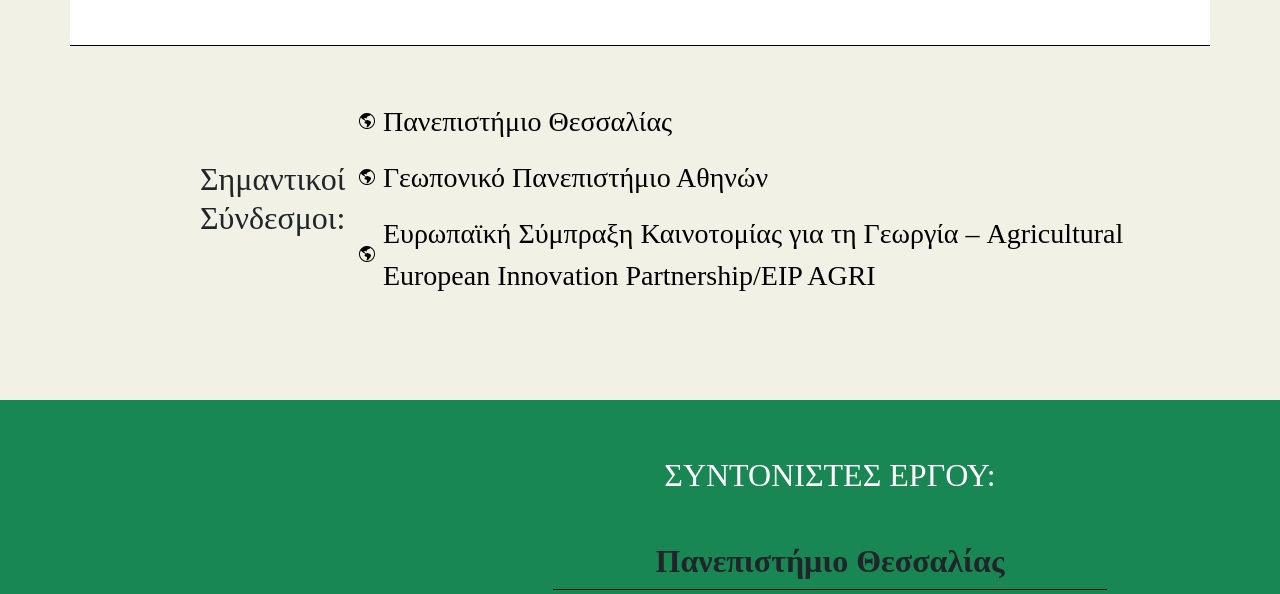
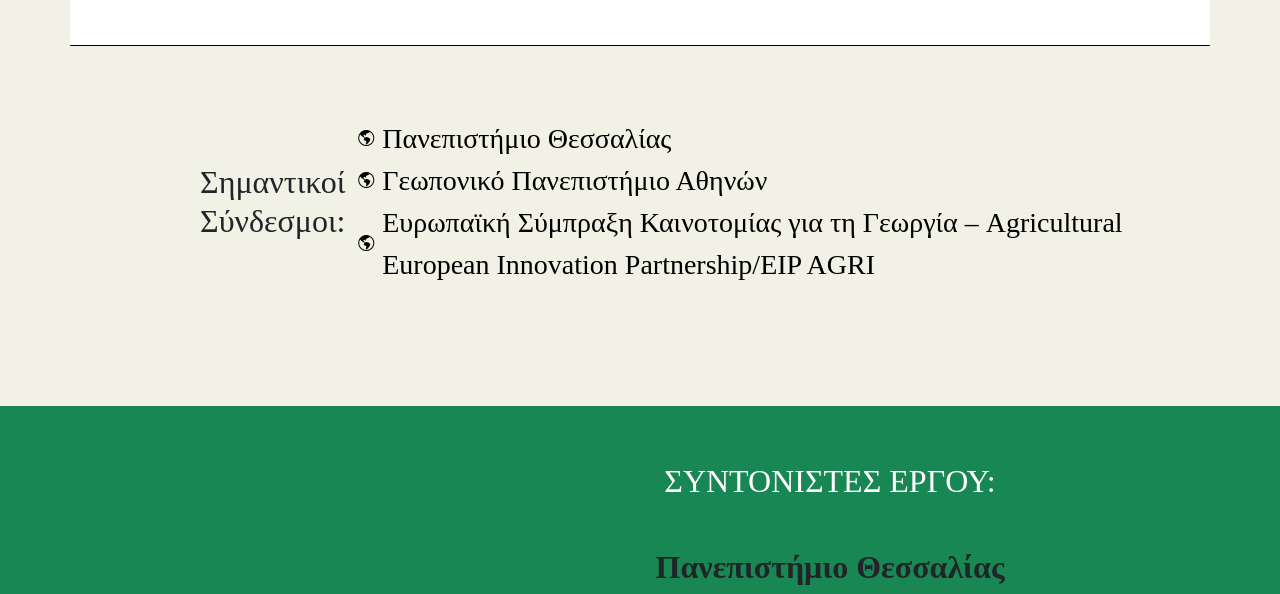
Before and after one commit to arionas188/ThessalyEco-DairyFarms, a website: page index.html in a window 1280 px wide. Shown: the part 5721-6315 px from the top of the page. Drawn offline with nearby package versions, Linux system fonts and the light colour scheme; a web font is replaced by a local one.

Commit message:
small_4 Up-Date for all project

```diff
--- a/index.html
+++ b/index.html
@@ -207,25 +207,23 @@
                     </div>
                 </div>
                 <div class="row d-flex flex-column justify-content-center">
-                    <div class="col-12 col-md-12 d-flex flex-column  ">
-                        <button type="button" class="btn">
+                    <div class="col-12 col-md-12 d-flex flex-column p-4 ">
                             <a href="https://www.uth.gr/" target="_blank" class="text-start d-flex align-items-center mb-3 mb-md-0 me-md-auto link-body-emphasis text-decoration-none">
                                 <i class="bi bi-globe-americas m-2"></i>
                                 <span class="fs-3">Πανεπιστήμιο Θεσσαλίας</span>
                             </a>
-                        </button>
-                        <button type="button" class="btn">
+                        <!--<button type="button" class="btn">-->
                             <a href="https://www2.aua.gr/el" target="_blank" class="text-start d-flex align-items-center mb-3 mb-md-0 me-md-auto link-body-emphasis text-decoration-none">
                                 <i class="bi bi-globe-americas m-2"></i>
                                 <span class="fs-3">Γεωπονικό Πανεπιστήμιο Αθηνών</span>
                             </a>
-                        </button>
-                        <button type="button" class="btn">
+                        <!--</button>-->
+                        <!--<button type="button" class="btn">-->
                             <a href="https://ec.europa.eu/eip/agriculture/en.1.html" target="_blank" class="text-start d-flex align-items-center mb-3 mb-md-0 me-md-auto link-body-emphasis text-decoration-none">
                                 <i class="bi bi-globe-americas m-2"></i>
                                 <span class="fs-3">Ευρωπαϊκή Σύμπραξη Καινοτομίας για τη Γεωργία – Agricultural European Innovation Partnership/EIP AGRI</span>
                             </a>
-                        </button>
+                        <!--</button>-->
                     </div>
                 </div>
             </div>
--- a/style.css
+++ b/style.css
@@ -1,8 +1,6 @@
 body {
     height: auto;
     font-family: Roboto Static , Sofia Sans Extra Condensed , Sofia Sans Condensed;
-
-
 }
 header {
     background-image: url('images/sheep1.jpg');
```
